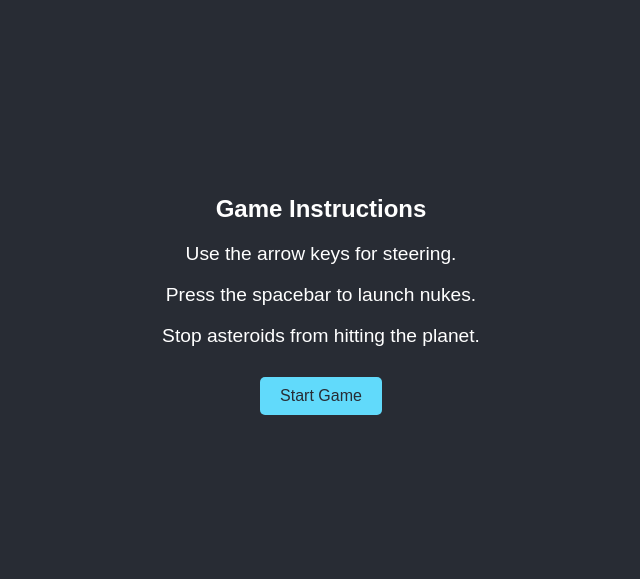
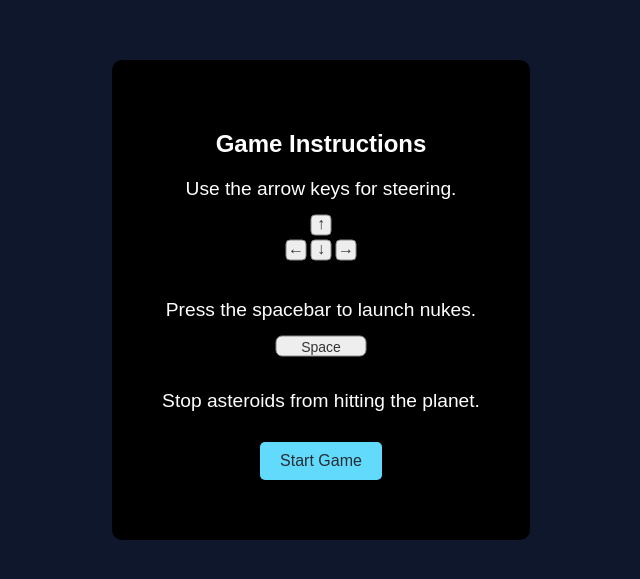
Before and after one commit to iterateno/rondaze, a React (Create React App) app: page /game in a window 1280 px wide. Shown: the part 125-704 px from the top of the page, without its empty margins (319-959 px from the left). Built offline with nearby package versions, Linux system fonts and the light colour scheme; no server answers.

Commit message:
improve tutorial screen

```diff
--- a/src/GameLoader.css
+++ b/src/GameLoader.css
@@ -1,6 +1,9 @@
 .info-screen {
   text-align: center;
   margin-top: 50px;
+  padding: 50px;
+  border-radius: 10px;
+  background-color:black;
 }
 
 .info-screen h1 {
--- a/src/GameLoader.jsx
+++ b/src/GameLoader.jsx
@@ -59,8 +59,36 @@ const GameLoader = () => {
         showInfo ? (
             <div className="info-screen">
                 <h2>Game Instructions</h2>
-                <p>Use the arrow keys for steering.</p>
-                <p>Press the spacebar to launch nukes.</p>
+                <p>
+                    Use the arrow keys for steering.<br />
+                    <span style={{ display: 'inline-block', margin: '10px 0' }}>
+                        {/* Arrow keys SVG */}
+                        <svg width="90" height="60" viewBox="0 0 90 60" style={{ verticalAlign: 'middle' }}>
+                            {/* Up Arrow */}
+                            <rect x="35" y="5" width="20" height="20" rx="4" fill="#eee" stroke="#888" />
+                            <text x="45" y="15" textAnchor="middle" fontSize="16" fill="#333" fontFamily="sans-serif" dominantBaseline="middle">↑</text>
+                            {/* Left Arrow */}
+                            <rect x="10" y="30" width="20" height="20" rx="4" fill="#eee" stroke="#888" />
+                            <text x="20" y="40" textAnchor="middle" fontSize="16" fill="#333" fontFamily="sans-serif" dominantBaseline="middle">←</text>
+                            {/* Down Arrow */}
+                            <rect x="35" y="30" width="20" height="20" rx="4" fill="#eee" stroke="#888" />
+                            <text x="45" y="40" textAnchor="middle" fontSize="16" fill="#333" fontFamily="sans-serif" dominantBaseline="middle">↓</text>
+                            {/* Right Arrow */}
+                            <rect x="60" y="30" width="20" height="20" rx="4" fill="#eee" stroke="#888" />
+                            <text x="70" y="40" textAnchor="middle" fontSize="16" fill="#333" fontFamily="sans-serif" dominantBaseline="middle">→</text>
+                        </svg>
+                    </span>
+                </p>
+                <p>
+                    Press the spacebar to launch nukes.<br />
+                    <span style={{ display: 'inline-block', margin: '10px 0' }}>
+                        {/* Spacebar SVG */}
+                        <svg width="100" height="30" viewBox="0 0 100 30" style={{ verticalAlign: 'middle' }}>
+                            <rect x="5" y="5" width="90" height="20" rx="6" fill="#eee" stroke="#888" />
+                            <text x="50" y="20" textAnchor="middle" fontSize="14" fill="#333" fontFamily="sans-serif" dy="1">Space</text>
+                        </svg>
+                    </span>
+                </p>
                 <p>Stop asteroids from hitting the planet.</p>
                 <button onClick={handleStartGame}>Start Game</button>
             </div>
--- a/src/HighScores.css
+++ b/src/HighScores.css
@@ -2,7 +2,7 @@
 
 body {
   font-family: Arial, sans-serif;
-  background-color: #282c34;
+  background-color: var(--oxford-blue);
   color: white;
   display: flex;
   justify-content: center;
```
